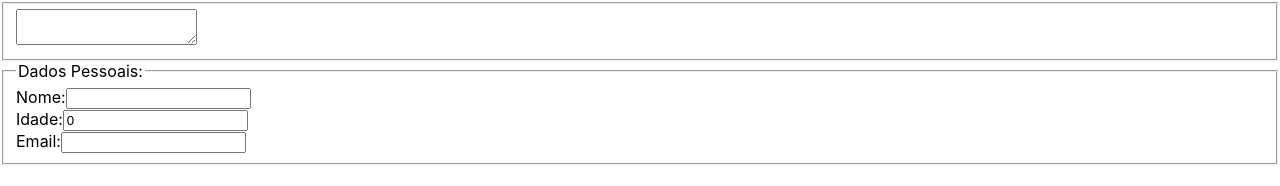
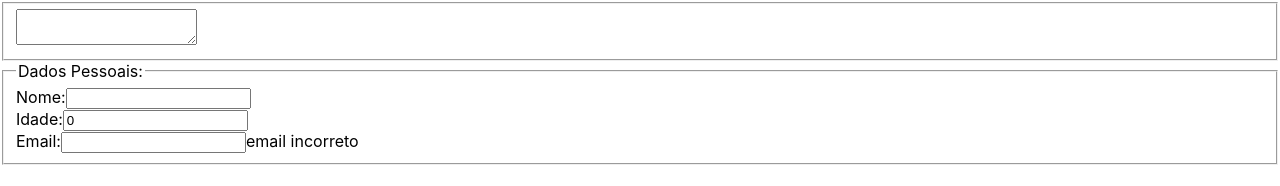
Before and after one commit to GustavoSFer/trybe-exercises, a React (Create React App) app in the folder bloco-12/dia-2/fomulario/: page / in a window 1280 px wide. Shown: the part 80-266 px from the top of the page. Built offline with nearby package versions, Linux system fonts and the light colour scheme.

Commit message:
adicionando email como componente

```diff
--- /dev/null
+++ b/bloco-12/dia-2/fomulario/src/Email.js
@@ -0,0 +1,17 @@
+import React from 'react';
+
+class Email extends React.Component {
+  render() {
+  const { value, onChange } = this.props;
+  let erro = undefined;
+  if(value.length < 5 ) erro = "email incorreto";
+    return(
+      <label htmlFor="email"> Email:
+       <input type="email" id="email" name="email" value={value} onChange={onChange} />
+      { (erro)? erro : "" }
+      </label>
+    );
+  }
+}
+
+export default Email;
--- a/bloco-12/dia-2/fomulario/src/Form.js
+++ b/bloco-12/dia-2/fomulario/src/Form.js
@@ -1,5 +1,6 @@
 import React from 'react'
 import TextoInfo from './TextoInfo';
+import Email from './Email';
 
 class Form extends React.Component {
   constructor() {
@@ -44,9 +45,7 @@ class Form extends React.Component {
               <input type="number" name="idade" id="idade" value={this.state.idade} onChange={this.handleState} />
             </label>
             <br />
-            <label htmlFor="email"> Email:
-              <input type="email" id="email" name="email" value={this.state.email} onChange={this.handleState} />
-            </label>
+           <Email value={ this.state.email } onChange={this.handleState} />
           </fieldset>
           <br />
           <fieldset>
--- a/bloco-12/dia-2/fomulario/src/TextoInfo.js
+++ b/bloco-12/dia-2/fomulario/src/TextoInfo.js
@@ -3,10 +3,15 @@ import React from 'react';
 class TextoInfo extends React.Component {
   render() {
     const { value, onChange } = this.props
+
+    let erro = undefined;
+    if(value.length > 120) erro = 'Mensagem muito grande!';
+
     return(
       <fieldset>
         <label>
           <textarea type="text" name="textoInfo" value={value} onChange={onChange}/>
+          { (erro !== undefined) ? erro : '' }
         </label>
       </fieldset>
     );
```
